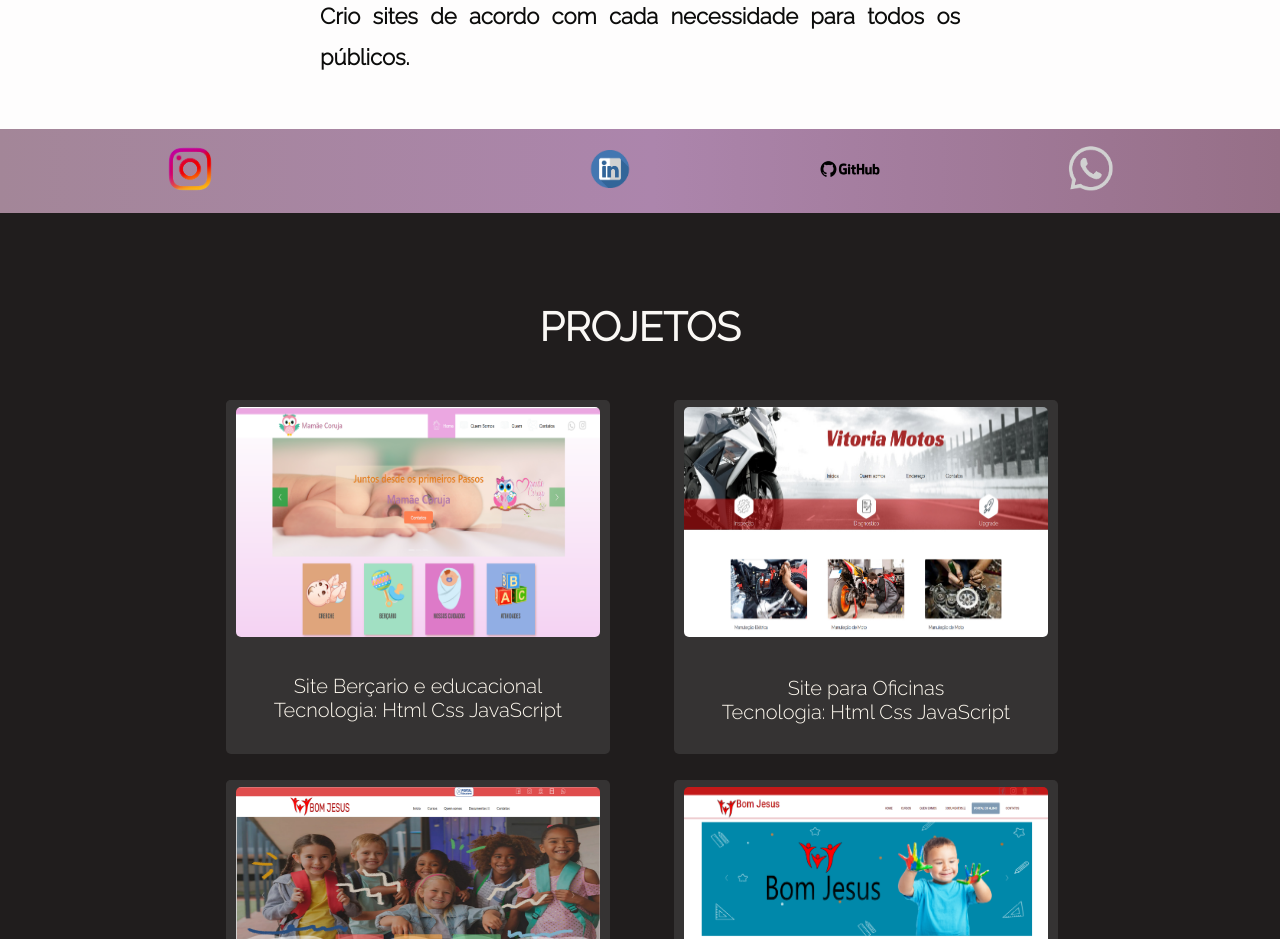
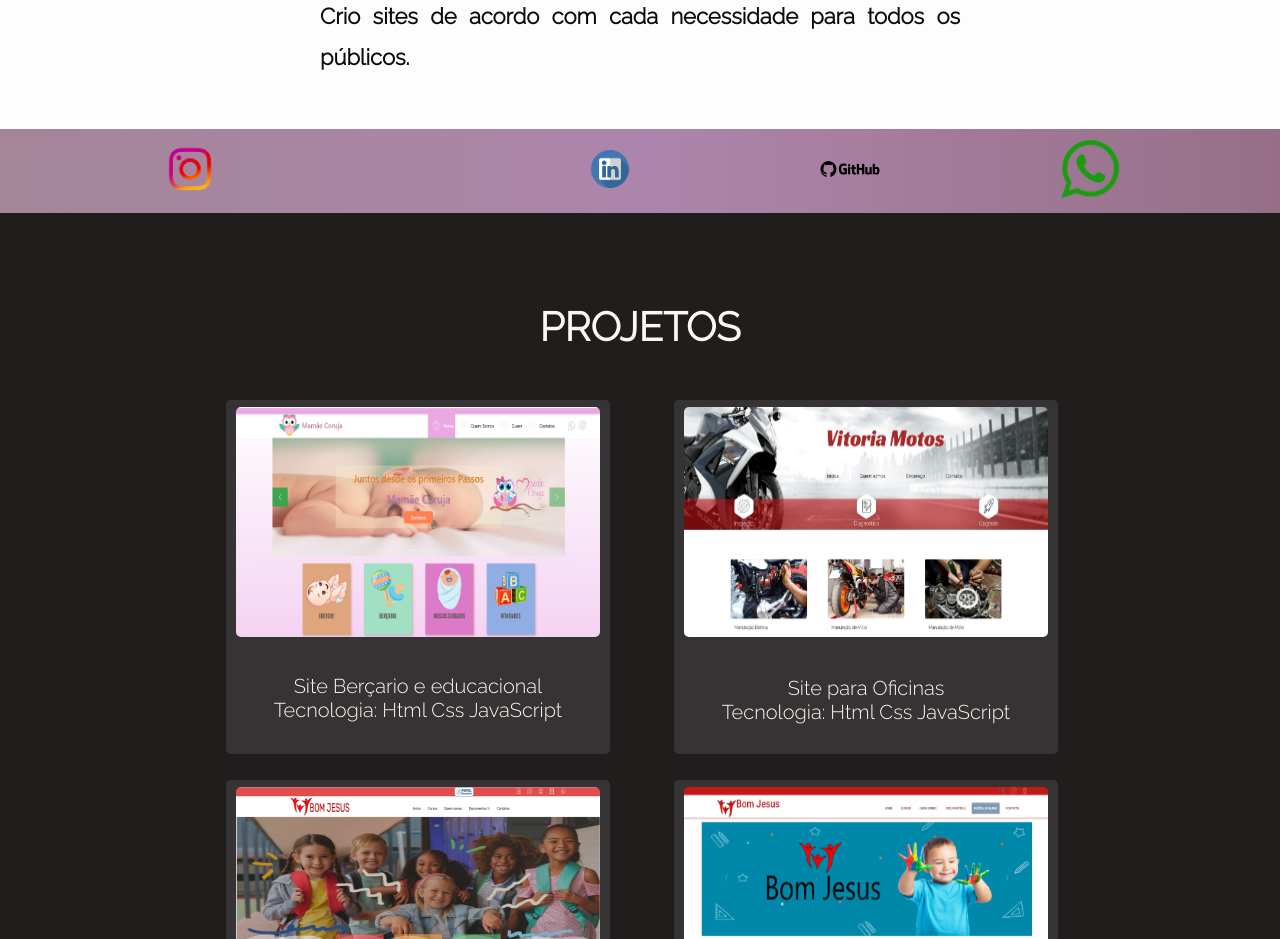
Before and after one commit to daniele0202/dn, a plain HTML site: page index.html in a window 1280 px wide. Shown: the part 1854-2793 px from the top of the page. Drawn offline with Linux system fonts and the light colour scheme; files whose address does not match are found by name.

Commit message:
atualizar index

```diff
--- a/index.html
+++ b/index.html
@@ -159,7 +159,7 @@ function abrirMenu(){
             <div><a href="mailto:dani.jesus1080@gmail.com?subject=Contatos" target="blank"><img src="email.png" alt=""></a></div>
             <div><a href="https://www.linkedin.com/in/daniele-santos-638621150/" target="blank"><img src="linkd.png" alt=""></a></div>
             <div><a href="https://www.linkedin.com/in/daniele-santos-638621150/" target="blank"><img src="Git.png" alt=""></a></div>
-            <div><a href="https://wa.me/5579988457609" target="blank"><img src="zap.png" alt=""></a></div>
+            <div><a href="https://wa.me/5579988457609" target="blank"><img src="zap1.png" alt=""></a></div>
 
         </section>
 
```
